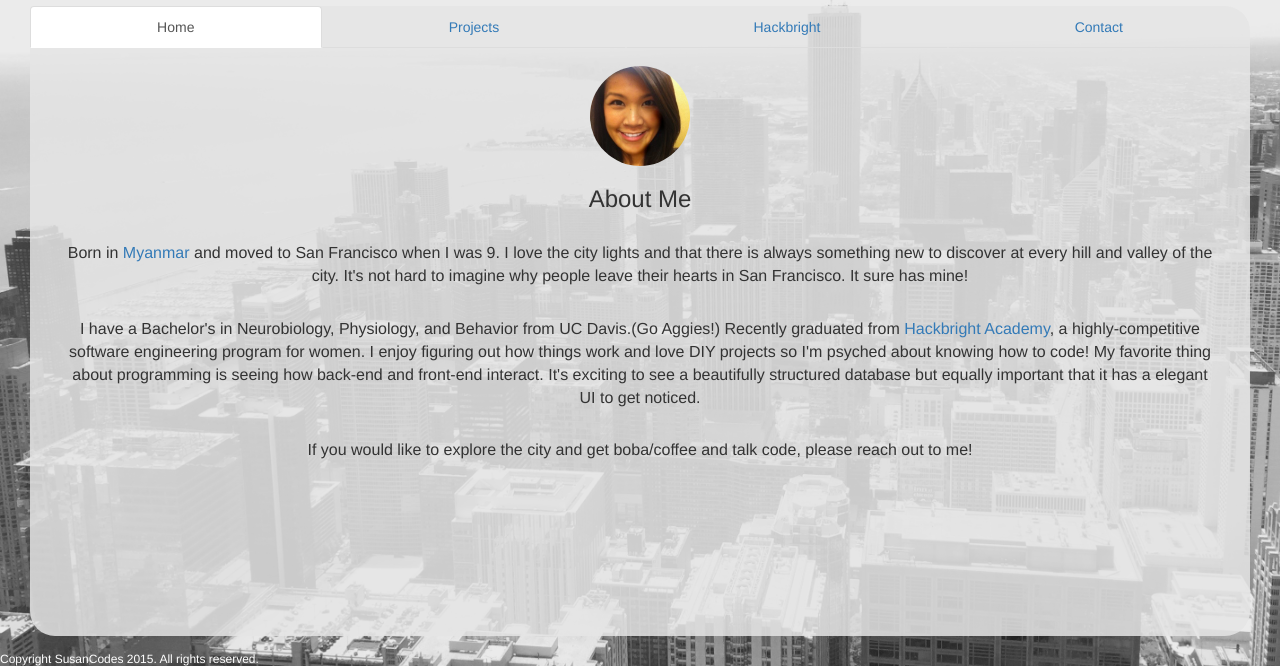
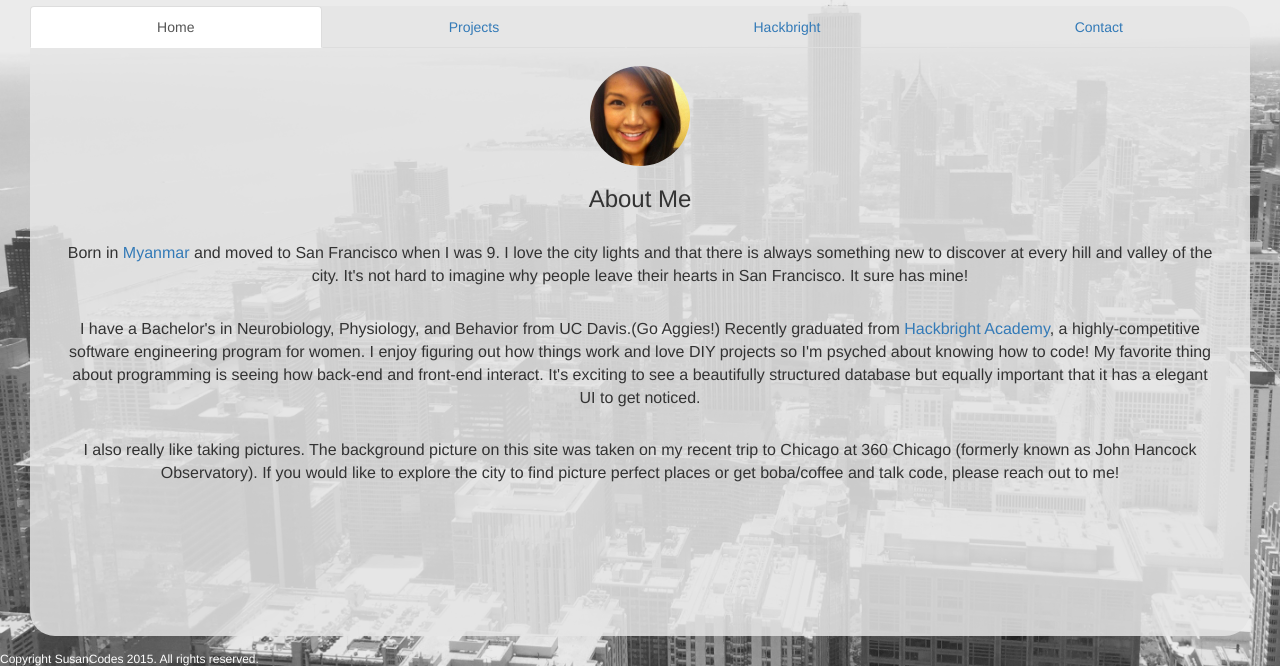
Before and after one commit to susancodes/susancodes.github.io, a plain HTML site: page index.html in a window 1280 px wide. Shown: the part 134-800 px from the top of the page. Drawn offline with nearby package versions, Linux system fonts and the light colour scheme.

Commit message:
edited about me

```diff
--- a/index.html
+++ b/index.html
@@ -59,7 +59,7 @@
 
               <p>Born in <a href="https://en.wikipedia.org/wiki/Myanmar" target="_blank">Myanmar</a> and moved to San Francisco when I was 9. I love the city lights and that there is always something new to discover at every hill and valley of the city. It's not hard to imagine why people leave their hearts in San Francisco. It sure has mine!</p>
               <p>I have a Bachelor's in Neurobiology, Physiology, and Behavior from UC Davis.(Go Aggies!) Recently graduated from <a href="https://hackbrightacademy.com/" target="_blank">Hackbright Academy</a>, a highly-competitive software engineering program for women. I enjoy figuring out how things work and love DIY projects so I'm psyched about knowing how to code! My favorite thing about programming is seeing how back-end and front-end interact. It's exciting to see a beautifully structured database but equally important that it has a elegant UI to get noticed.</p>
-              <p>If you would like to explore the city and get boba/coffee and talk code, please reach out to me!</p>
+              <p>I also really like taking pictures. The background picture on this site was taken on my recent trip to Chicago at 360 Chicago (formerly known as John Hancock Observatory). If you would like to explore the city to find picture perfect places or get boba/coffee and talk code, please reach out to me!</p>
             </div>
           </div> <!-- closing for home div -->
 
```
